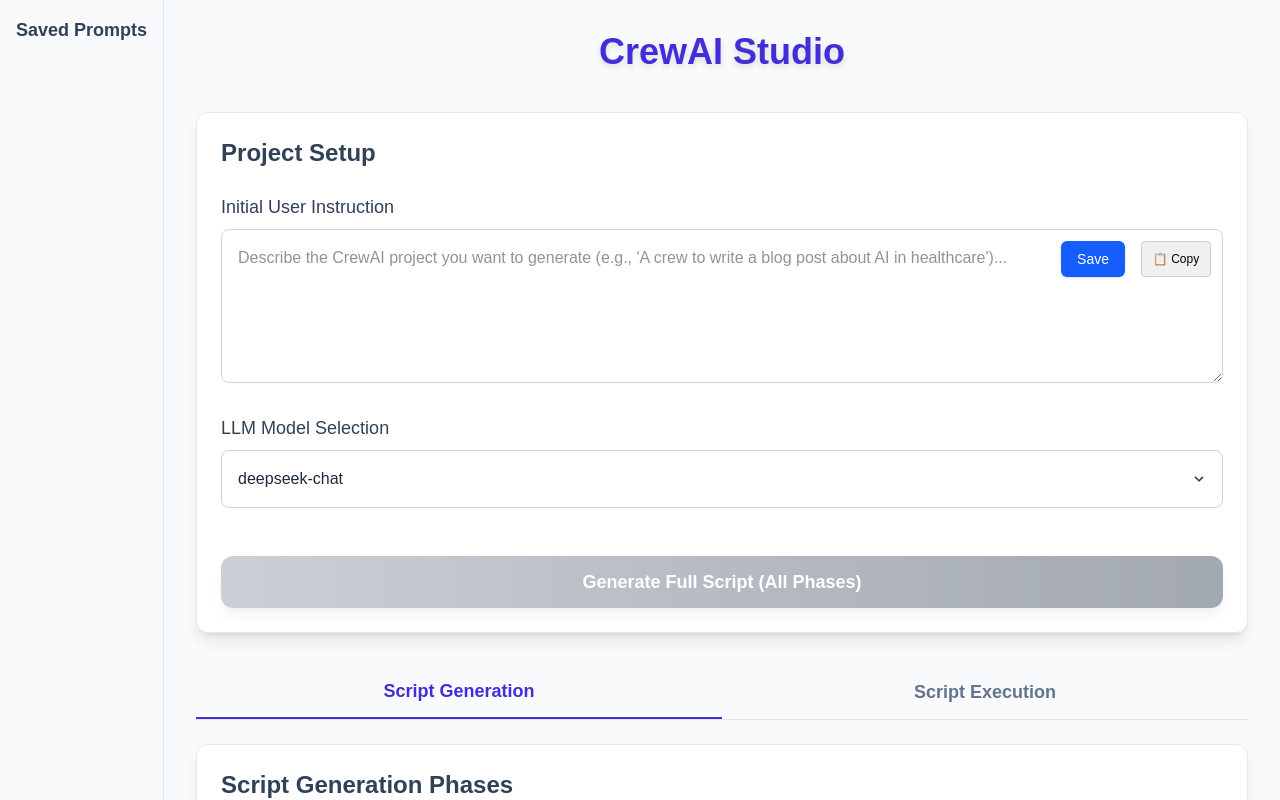
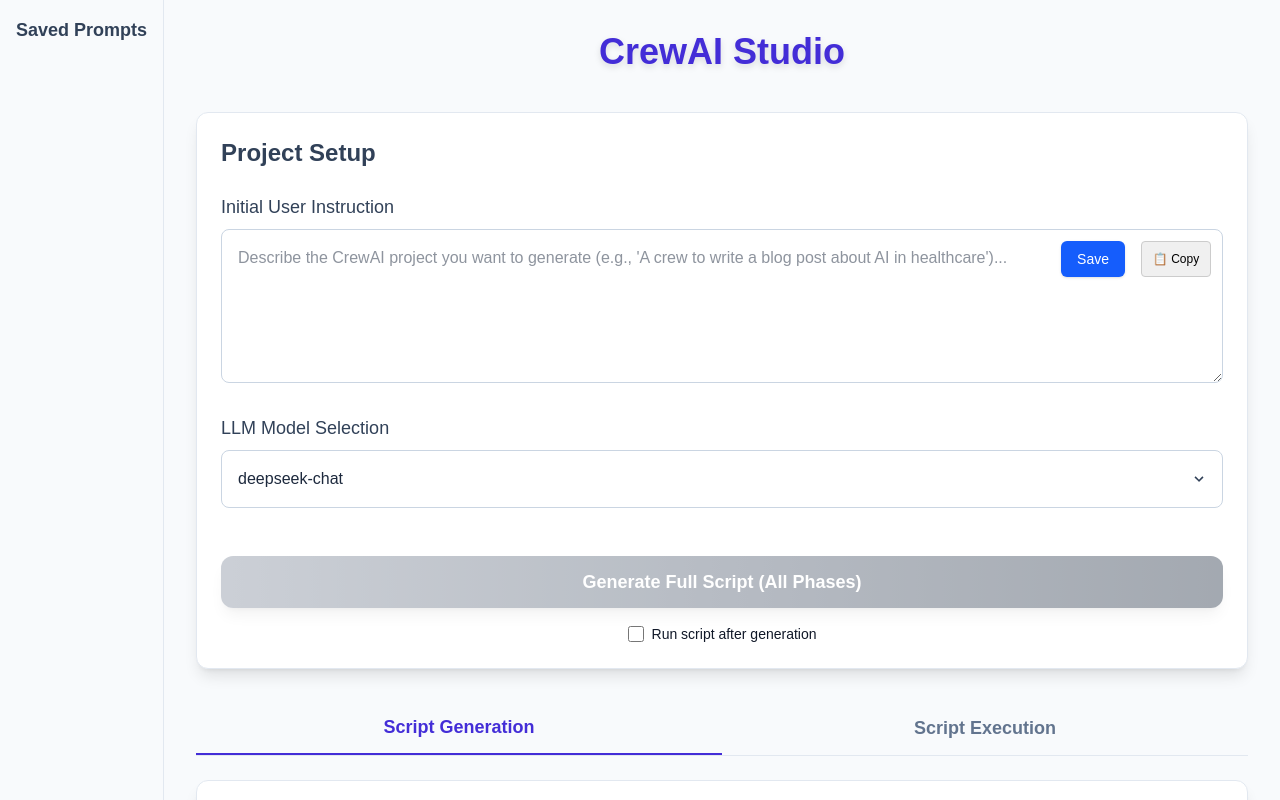
Before and after one commit to samirma/crewai_generator, a Next.js app in the folder crewai-web-ui/: page / in a window 1280 px wide. Built offline with nearby package versions, Linux system fonts and the light colour scheme.

Commit message:
refactor: add run script after generation feature and update related state management

```diff
--- a/crewai-web-ui/src/app/components/ProjectSetup.tsx
+++ b/crewai-web-ui/src/app/components/ProjectSetup.tsx
@@ -17,6 +17,8 @@
   isExecutingScript: boolean;
   handleRunAllPhases: () => void;
   isRunAllLoading: boolean;
+  runScriptAfterGeneration: boolean;
+  setRunScriptAfterGeneration: (value: boolean) => void;
 }
 
 const ProjectSetup = ({
@@ -32,6 +34,8 @@
   isExecutingScript,
   handleRunAllPhases,
   isRunAllLoading,
+  runScriptAfterGeneration,
+  setRunScriptAfterGeneration,
 }: ProjectSetupProps) => {
   return (
     <section className="bg-white dark:bg-slate-800 p-6 rounded-xl shadow-lg mb-8 border border-slate-200 dark:border-slate-700">
@@ -115,6 +119,18 @@
           </span>
         ) : 'Generate Full Script (All Phases)'}
       </button>
+      <div className="mt-4 flex items-center justify-center">
+        <input
+          id="run-script-after-generation"
+          type="checkbox"
+          checked={runScriptAfterGeneration}
+          onChange={(e) => setRunScriptAfterGeneration(e.target.checked)}
+          className="h-4 w-4 text-indigo-600 focus:ring-indigo-500 border-gray-300 rounded"
+        />
+        <label htmlFor="run-script-after-generation" className="ml-2 block text-sm text-gray-900 dark:text-gray-300">
+          Run script after generation
+        </label>
+      </div>
     </section>
   );
 };
--- a/crewai-web-ui/src/app/page.tsx
+++ b/crewai-web-ui/src/app/page.tsx
@@ -122,6 +122,7 @@
   // State for managing active tab
   const [activeTab, setActiveTab] = useState<'generation' | 'execution'>('generation');
   const [isRunAllLoading, setIsRunAllLoading] = useState<boolean>(false);
+  const [runScriptAfterGeneration, setRunScriptAfterGeneration] = useState<boolean>(false);
 
 
 
@@ -237,10 +238,12 @@
         console.error("Error fetching models:", err);
         if (err instanceof Error) {
           setModelsError(err.message);
-        } else {
+        }
+        else {
           setModelsError("An unknown error occurred while fetching models.");
         }
-      } finally {
+      }
+      finally {
         setModelsLoading(false);
       }
     };
@@ -397,7 +400,8 @@
         playErrorSound();
         if (error instanceof Error) {
             setError(error.message);
-        } else {
+        }
+        else {
             setError("An unknown error occurred during phase execution.");
         }
         setPhases(currentPhases =>
@@ -405,7 +409,8 @@
                 p.id === phaseId ? { ...p, isLoading: false, isTimerRunning: false } : p
             )
         );
-    } finally {
+    }
+    finally {
         setCurrentActivePhase(null);
     }
   };
@@ -423,6 +428,7 @@
     setIsRunAllLoading(true);
 
     let currentPhasesState = [...phases];
+    let errorOccurred = false;
 
     for (const phase of phases) {
         setCurrentActivePhase(phase.id);
@@ -478,11 +484,13 @@
             currentPhasesState = newPhasesWithOutput;
 
         } catch (error) {
+            errorOccurred = true;
             playErrorSound();
             console.error(`Error in phase ${phase.id}:`, error);
             if (error instanceof Error) {
                 setError(`Error during phase ${phase.id}: ${error.message}`);
-            } else {
+            }
+            else {
                 setError(`An unknown error occurred during phase ${phase.id}.`);
             }
             const newPhasesWithError = currentPhasesState.map(p =>
@@ -495,6 +503,10 @@
 
     setIsRunAllLoading(false);
     setCurrentActivePhase(null);
+
+    if (!errorOccurred && runScriptAfterGeneration) {
+      handleExecuteScript();
+    }
   };
 
   const handleExecuteScript = async () => {
@@ -586,7 +598,8 @@
 
               if (finalResult.scriptExecutionDuration !== undefined) {
                 setScriptExecutionDuration(finalResult.scriptExecutionDuration);
-              } else {
+              }
+              else {
                 setScriptExecutionDuration(null);
               }
 
@@ -601,7 +614,8 @@
                 if (finalResult.mainScript && finalResult.mainScript.stderr) errorMsg += ` Stderr: ${finalResult.mainScript.stderr}`;
                 setScriptExecutionError(errorMsg);
                 playErrorSound();
-              } else if (finalResult.overallStatus === 'success') {
+              }
+              else if (finalResult.overallStatus === 'success') {
                 playSuccessSound();
               }
             } catch (e) {
@@ -633,7 +647,8 @@
 
               if (finalResult.scriptExecutionDuration !== undefined) {
                 setScriptExecutionDuration(finalResult.scriptExecutionDuration);
-              } else {
+              }
+              else {
                 setScriptExecutionDuration(null);
               }
 
@@ -648,7 +663,8 @@
                 if (finalResult.mainScript && finalResult.mainScript.stderr) errorMsg += ` Stderr: ${finalResult.mainScript.stderr}`;
                 setScriptExecutionError(errorMsg);
                 playErrorSound();
-              } else if (finalResult.overallStatus === 'success') {
+              }
+              else if (finalResult.overallStatus === 'success') {
                 playSuccessSound();
               }
             } catch (e) {
@@ -665,11 +681,13 @@
       console.error("Error executing script:", err);
       if (err instanceof Error) {
         setScriptExecutionError(err.message);
-      } else {
+      }
+      else {
         setScriptExecutionError("An unknown error occurred while executing the script.");
       }
       playErrorSound();
-    } finally {
+    }
+    finally {
       setIsExecutingScript(false);
     }
   };
@@ -729,6 +747,8 @@
           isExecutingScript={isExecutingScript}
           handleRunAllPhases={handleRunAllPhases}
           isRunAllLoading={isRunAllLoading}
+          runScriptAfterGeneration={runScriptAfterGeneration}
+          setRunScriptAfterGeneration={setRunScriptAfterGeneration}
         />
 
         {(isLlmLoading || llmRequestDuration !== null) && (
```
Also changed, not shown: crewai-web-ui/public/prompts/phase3_crew_prompt.md (+6 -4 lines).
